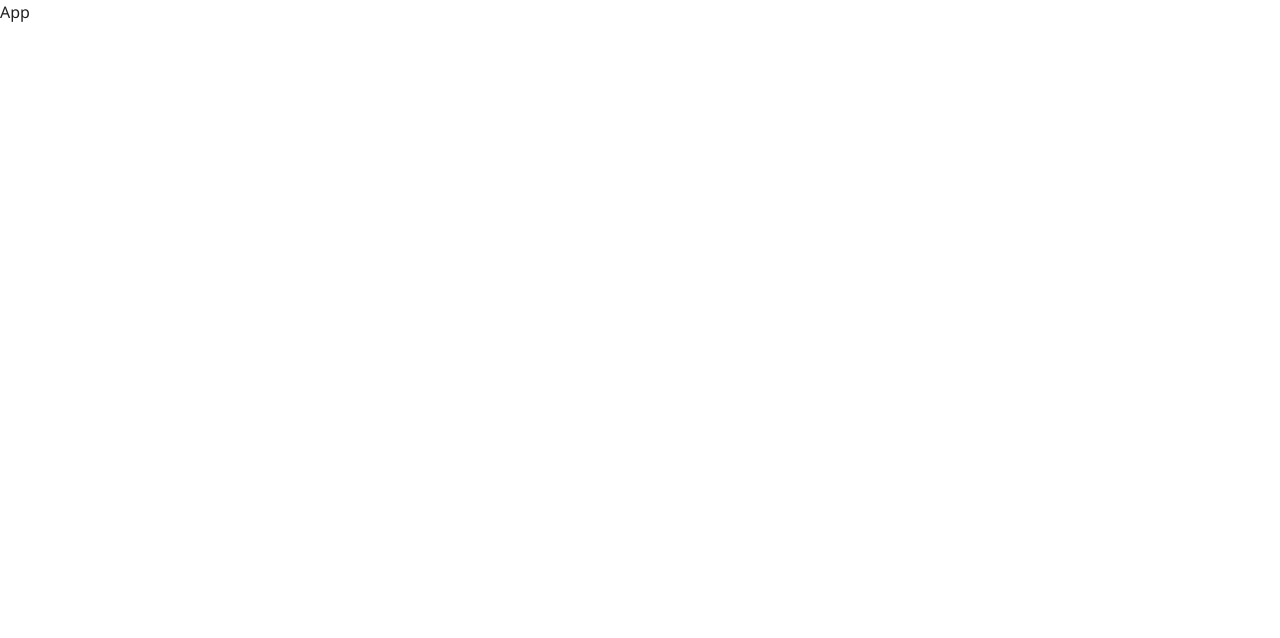
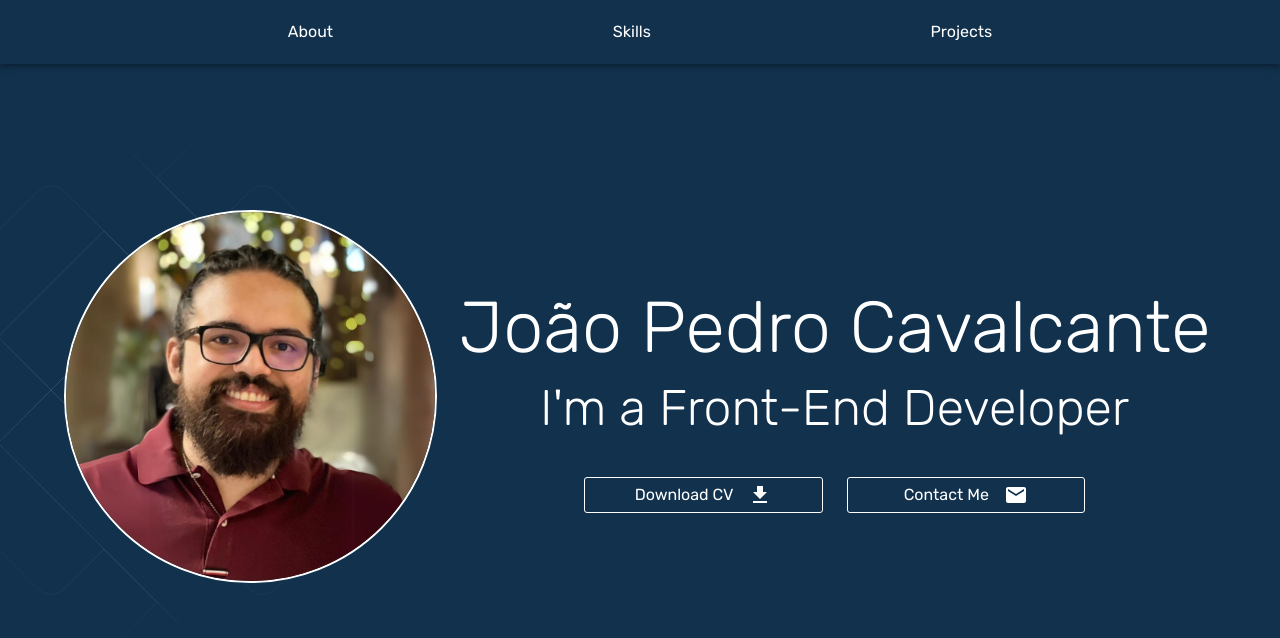
Before and after one commit to Jpedro900/portifolio, a React (Vite) app: page / in a window 1280 px wide. Shown: the top 638 px of the page. Built offline with nearby package versions, Linux system fonts and the light colour scheme.

Commit message:
Feat: Created Hero component UI

```diff
--- a/index.html
+++ b/index.html
@@ -2,6 +2,9 @@
 <html lang="en">
   <head>
     <meta charset="UTF-8" />
+    <link rel="preconnect" href="https://fonts.googleapis.com">
+    <link rel="preconnect" href="https://fonts.gstatic.com" crossorigin>
+    <link href="https://fonts.googleapis.com/css2?family=Rubik:ital,wght@0,300..900;1,300..900&display=swap" rel="stylesheet">
     <link rel="icon" type="image/svg+xml" href="/vite.svg" />
     <meta name="viewport" content="width=device-width, initial-scale=1.0" />
     <meta name="viewport" content="initial-scale=1, width=device-width" />
--- a/src/App.tsx
+++ b/src/App.tsx
@@ -1,9 +1,11 @@
+import Home from './pages/Home/Home'
 
 const App = () => {
 
   return (
     <>
-      App
+
+      <Home />
     </>
   )
 }
--- /dev/null
+++ b/src/pages/Home/Hero/Hero.tsx
@@ -0,0 +1,66 @@
+import { Box, Button, styled, Typography } from "@mui/material"
+import { Grid } from "@mui/material"
+import Container from "@mui/material/Container"
+import avatar from '../../../assets/images/foto-jp.png'
+import DownloadIcon from '@mui/icons-material/Download'
+import EmailIcon from '@mui/icons-material/Email';
+import StyledButton from "../../../components/StyledButton/StyledButton"
+import theme from "../../../theme"
+import { AnimatedBackground } from "../../../components/AnymatedBackground/AnymatedBackground"
+
+const Hero = () => {
+
+    const StyledHero = styled('div')(({theme}) => ({
+      height: '100vh',
+      backgroundColor: theme.palette.primary.main,
+      display: 'flex',
+      alignItems: 'center',
+    }))
+
+    const StyledAvatar = styled('img')(() => ({
+      width: '100%',
+      borderRadius: '50%',
+      border: `2px solid ${theme.palette.primary.contrastText}`,
+    }))
+
+    return (
+      <>
+        <StyledHero>
+          <Container maxWidth='lg'>
+            <Grid container spacing={2} display="flex" alignItems="center">
+              <Grid item xs={12} md={4}>
+                <Box position="relative">
+                  <Box position="absolute" width={"150%"} top={-100} right={0}>
+                    <AnimatedBackground />
+                  </Box>
+                  <Box position="relative" textAlign="center">
+                    <StyledAvatar src={avatar} alt="Avatar" />
+                  </Box>
+                </Box>
+              </Grid>
+              <Grid item xs={12} md={8}>
+                <Typography color="primary.contrastText" variant="h1" textAlign="center" pb={1}>João Pedro Cavalcante</Typography>
+                <Typography color="primary.contrastText" variant="h2" textAlign="center">I'm a Front-End Developer</Typography>
+                <Grid container display="flex" justifyContent="center" spacing={3} marginTop="15px">
+                  <Grid item xs={12} md={4} display="flex" justifyContent="center">
+                    <StyledButton>
+                      <Typography>Download CV</Typography>
+                      <DownloadIcon />
+                    </StyledButton>
+                  </Grid>
+                  <Grid item xs={12} md={4} display="flex" justifyContent="center">
+                    <StyledButton>
+                      <Typography>Contact Me</Typography>
+                      <EmailIcon />
+                    </StyledButton>
+                  </Grid>
+                </Grid>
+              </Grid>
+            </Grid>
+          </Container>
+        </StyledHero>
+      </>
+    )
+  }
+
+  export default Hero
--- /dev/null
+++ b/src/pages/Home/Home.tsx
@@ -0,0 +1,14 @@
+import NavBar from "../../components/NavBar/NavBar"
+import Hero from "./Hero/Hero"
+
+const Home = () => {
+
+    return (
+      <>
+        <NavBar />
+        <Hero />
+      </>
+    )
+  }
+
+  export default Home
--- a/src/theme.ts
+++ b/src/theme.ts
@@ -4,15 +4,23 @@ import { createTheme, responsiveFontSizes } from '@mui/material/styles';
 let theme = createTheme({
   palette: {
     primary: {
-      main: "#1b3d85"
+      main: "#11314d"
     },
     secondary: {
-      main: "#e6e9f2"
+      main: "#FFEBA3"
     },
   },
   typography: {
-    fontFamily: 'Segoe UI'
-  }
+    fontFamily: [
+    "Rubik, sans-serif"
+    ].join(','),
+    h1: {
+      fontSize: "4.6rem",
+    },
+    h2: {
+      fontSize: "3.2rem",
+    },
+  },
 });
 
 theme = responsiveFontSizes(theme);
```
Also changed, not shown: src/assets/images/foto-jp.png (added).
